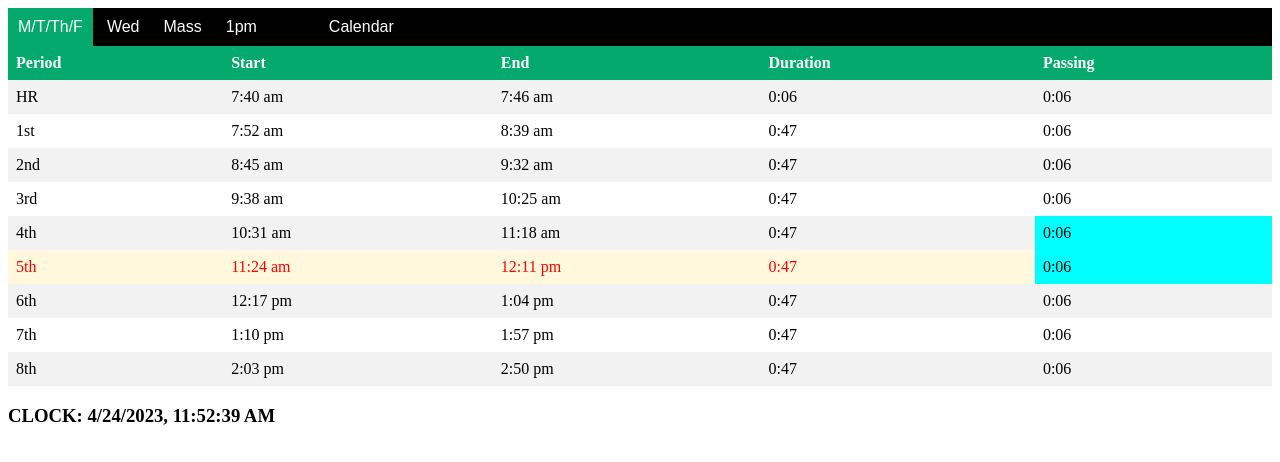
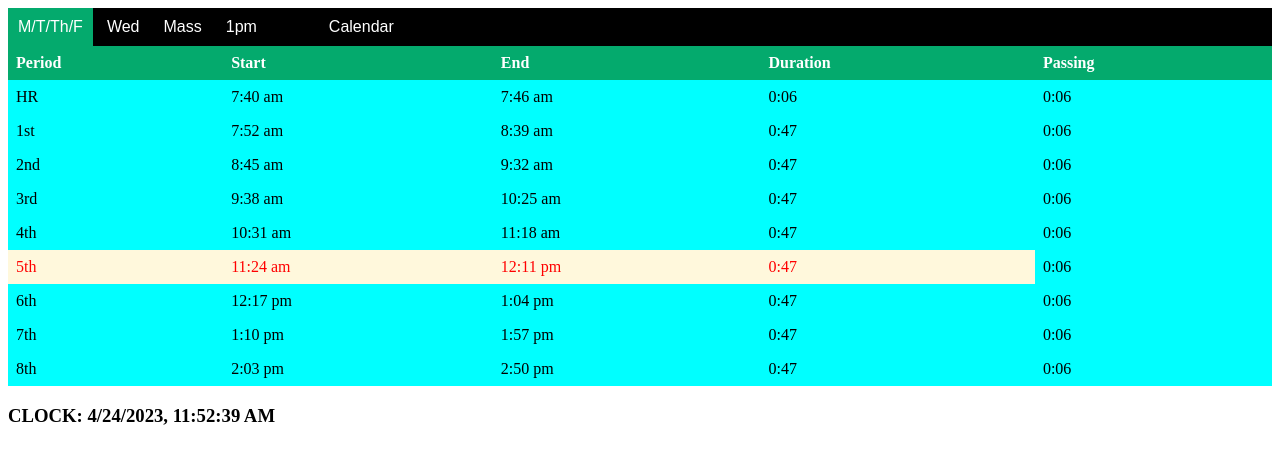
Before and after one commit to fullerm-BMCHS/schedule, a plain HTML site: page bellschedule2.html in a window 1280 px wide. Drawn offline with Linux system fonts and the light colour scheme.

Commit message:
Color changes on new schedule

```diff
--- a/style.css
+++ b/style.css
@@ -62,3 +62,8 @@ th {
     background-color: #04AA6D;
     color: white;
 }
+
+td {
+    background-color: aqua;
+    color: black;
+}
```
